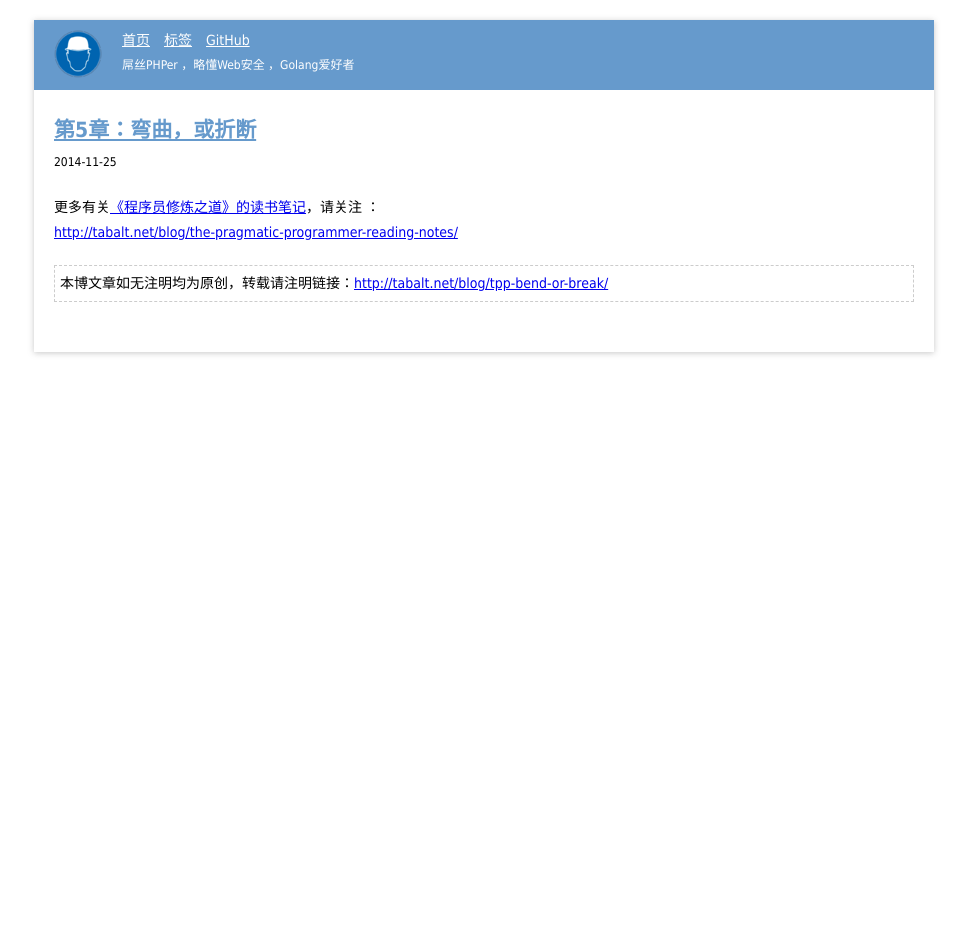
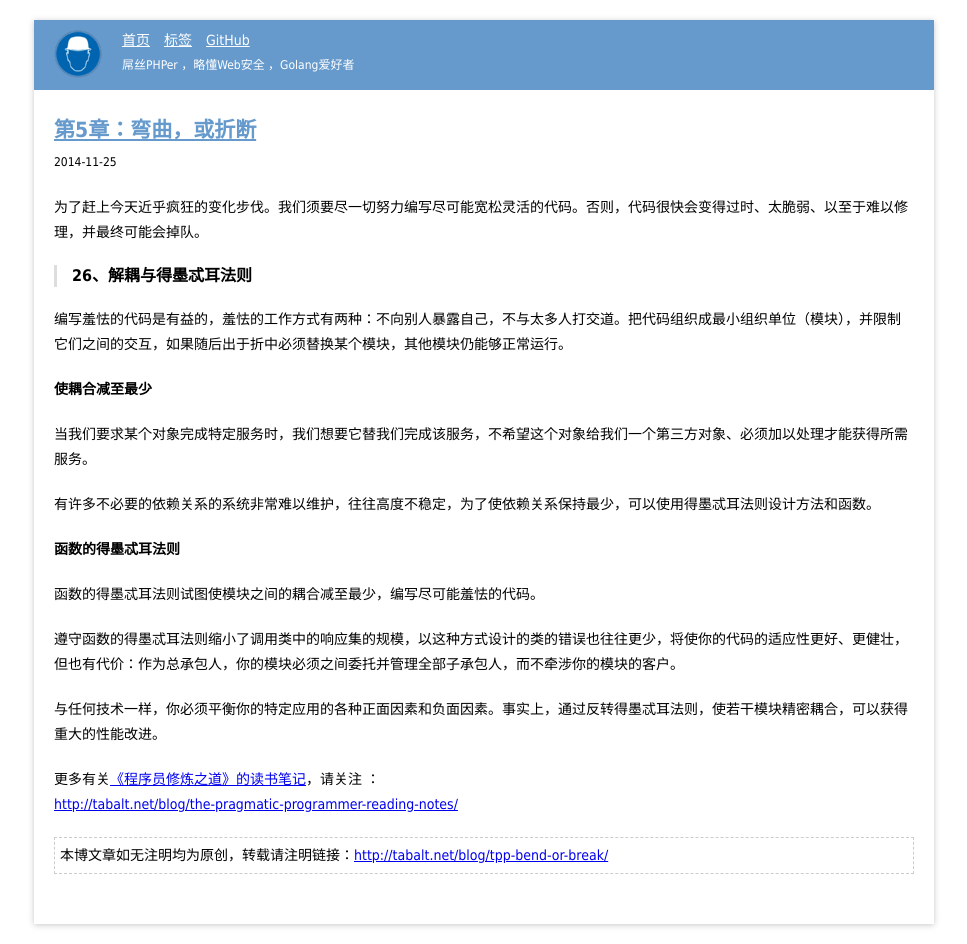
Before and after one commit to tabalt/tabalt.github.io, a Jekyll site: the page built from _posts/the-pragmatic-programmer/2014-11-25-tpp-bend-or-break.md, in a window 1280 px wide. Shown: the whole page, without its empty margins (156-1123 px from the left). Built offline with Jekyll 4.4.1, drawn with Linux system fonts in a browser that asks for light colours; Markdown is read by kramdown in place of the engine named in the settings; comment, search, counter and statistics services are not loaded; before the commit the page ends 900 px from its top, so only the background shows below that.

Commit message:
update blog

```diff
--- a/_posts/the-pragmatic-programmer/2014-11-25-tpp-bend-or-break.md
+++ b/_posts/the-pragmatic-programmer/2014-11-25-tpp-bend-or-break.md
@@ -10,7 +10,27 @@ description: 《程序员修炼之道》第5章弯曲，或折断读书笔记
 
 ---
 
+为了赶上今天近乎疯狂的变化步伐。我们须要尽一切努力编写尽可能宽松灵活的代码。否则，代码很快会变得过时、太脆弱、以至于难以修理，并最终可能会掉队。
 
+### 26、解耦与得墨忒耳法则
+
+编写羞怯的代码是有益的，羞怯的工作方式有两种：不向别人暴露自己，不与太多人打交道。把代码组织成最小组织单位（模块），并限制它们之间的交互，如果随后出于折中必须替换某个模块，其他模块仍能够正常运行。
+
+
+**使耦合减至最少**
+
+当我们要求某个对象完成特定服务时，我们想要它替我们完成该服务，不希望这个对象给我们一个第三方对象、必须加以处理才能获得所需服务。
+
+有许多不必要的依赖关系的系统非常难以维护，往往高度不稳定，为了使依赖关系保持最少，可以使用得墨忒耳法则设计方法和函数。
+
+
+**函数的得墨忒耳法则**
+
+函数的得墨忒耳法则试图使模块之间的耦合减至最少，编写尽可能羞怯的代码。
+
+遵守函数的得墨忒耳法则缩小了调用类中的响应集的规模，以这种方式设计的类的错误也往往更少，将使你的代码的适应性更好、更健壮，但也有代价：作为总承包人，你的模块必须之间委托并管理全部子承包人，而不牵涉你的模块的客户。
+
+与任何技术一样，你必须平衡你的特定应用的各种正面因素和负面因素。事实上，通过反转得墨忒耳法则，使若干模块精密耦合，可以获得重大的性能改进。
 
 
 更多有关[《程序员修炼之道》的读书笔记](http://tabalt.net/blog/the-pragmatic-programmer-reading-notes/)，请关注 ：
```
